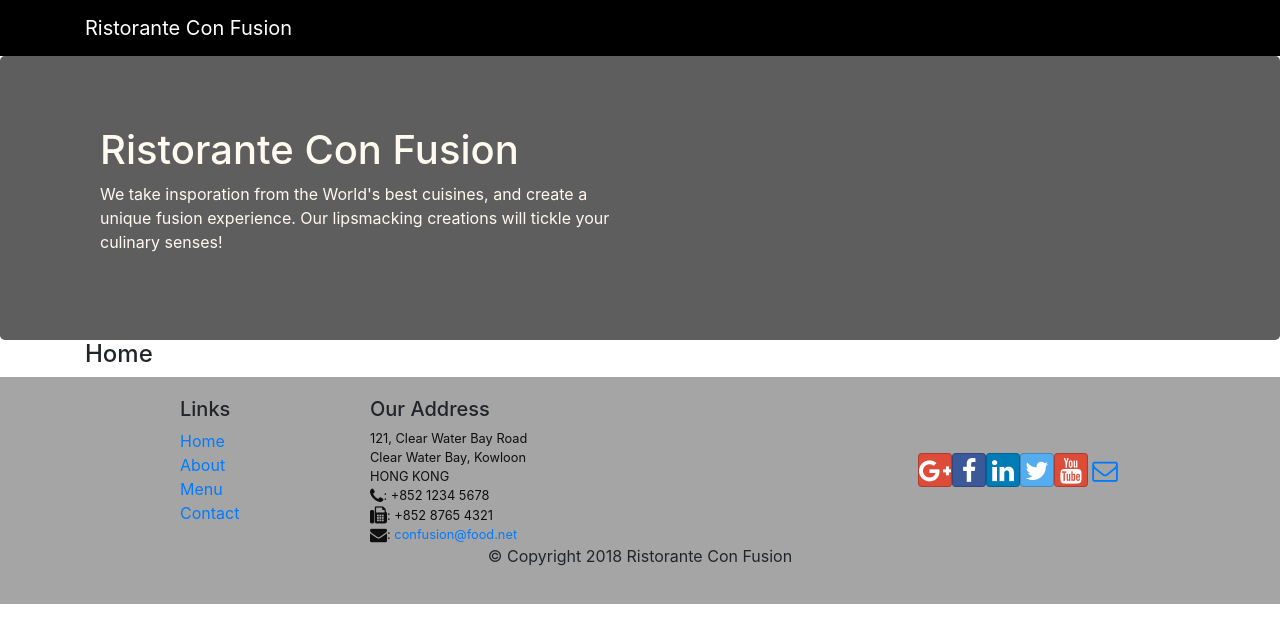
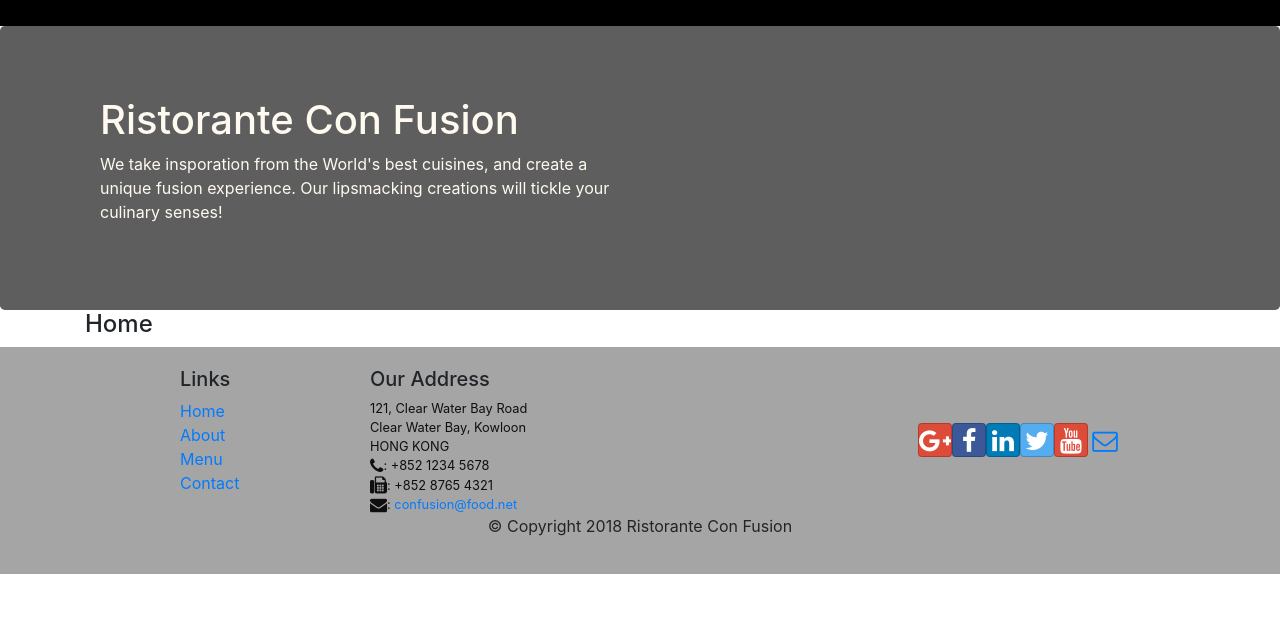
Before and after one commit to davidmartinezhi/react-confusion, a React (Create React App) app: page /home in a window 1280 px wide. Shown: the top 642 px of the page. Built offline with nearby package versions, Linux system fonts and the light colour scheme.

Commit message:
Added the expand md to the navbar and added the restaurants image

```diff
--- a/src/components/HeaderComponent.js
+++ b/src/components/HeaderComponent.js
@@ -6,9 +6,12 @@ class Header extends Component{
     render(){
         return(
             <>
-                <Navbar dark>
+                <Navbar dark expand="md">
                     <div className="container">
-                        <NavbarBrand href="/">Ristorante Con Fusion</NavbarBrand>
+                        <NavbarBrand className="mr-auto" href="/">
+                            <image src="assets/images/ogo.png" height="30" width="41"
+                            alt="Ristorante con Fusion"/>
+                        </NavbarBrand>
                     </div>
                 </Navbar>
                 <Jumbotron>
```
